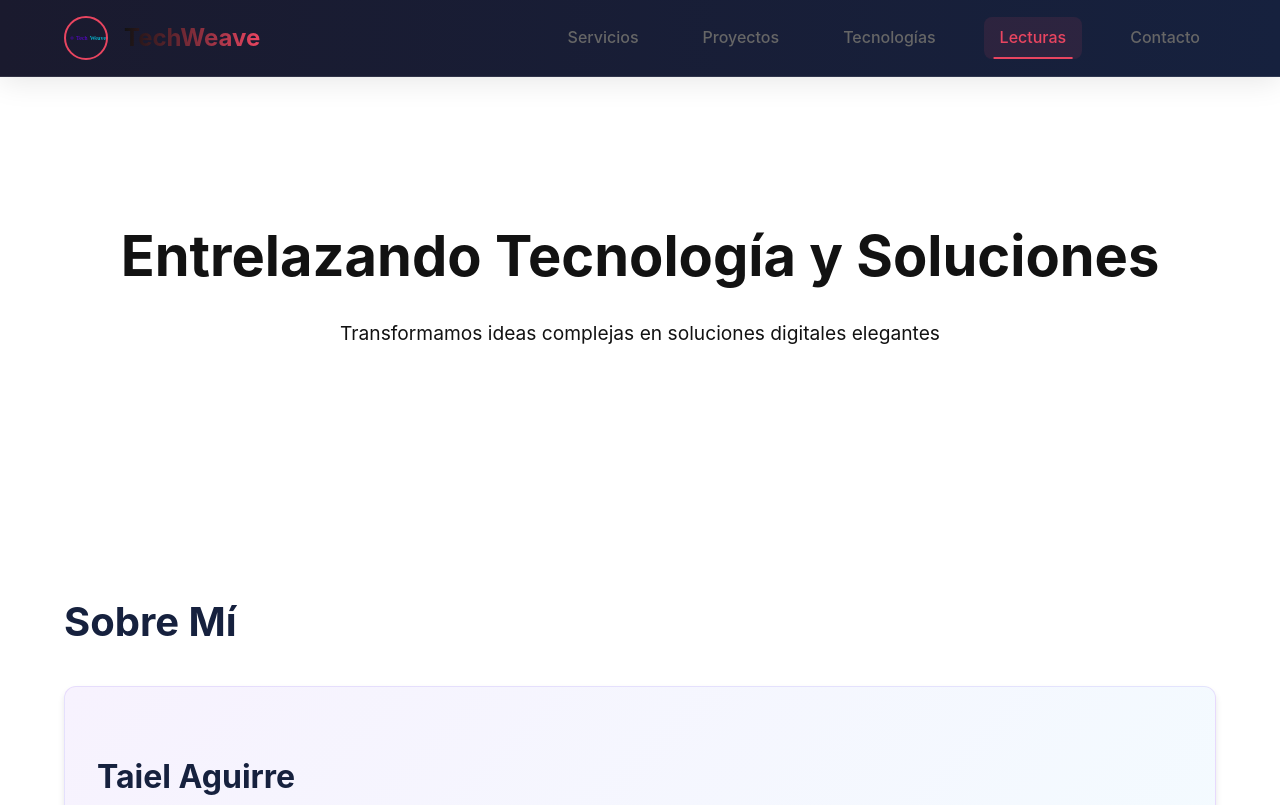
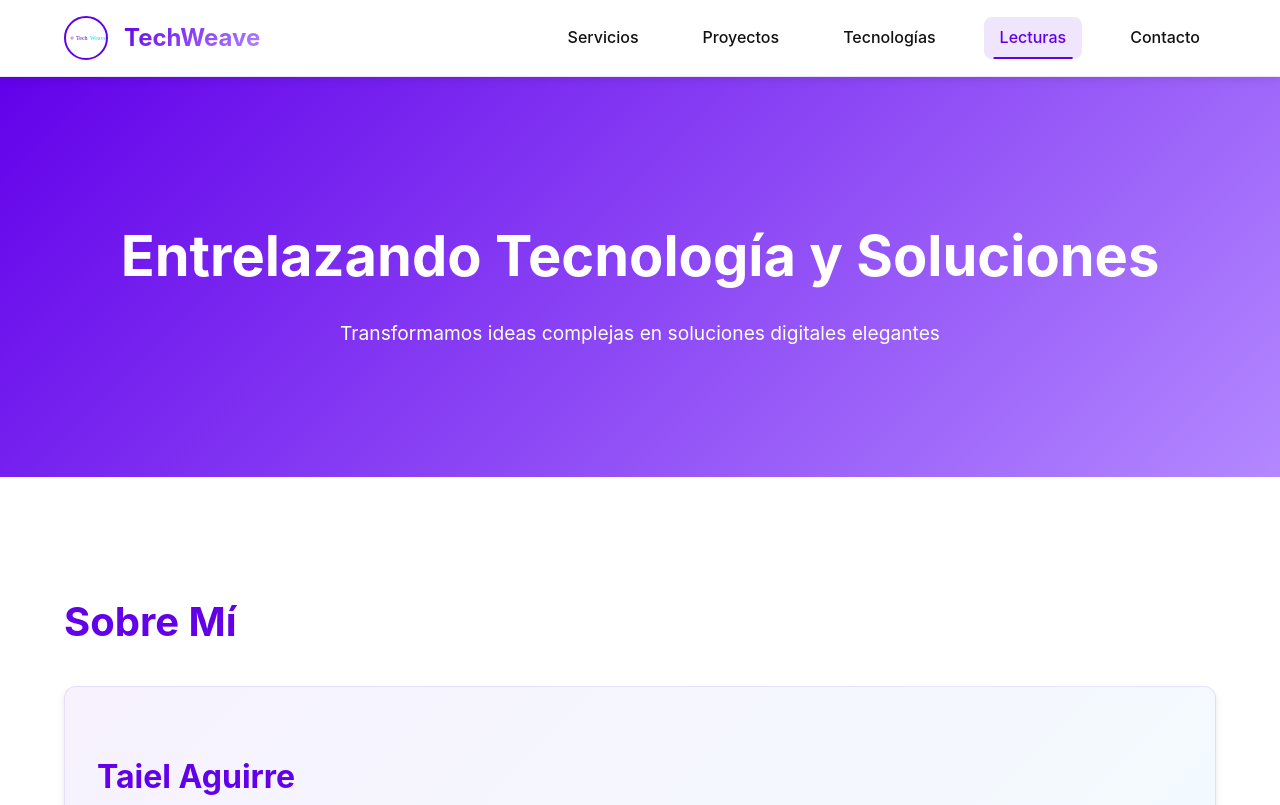
Before and after one commit to TaielAguirre/Portafolio, a plain HTML site: page index.html in a window 1280 px wide. Shown: the top 805 px of the page. Drawn offline with nearby package versions, Linux system fonts and the light colour scheme; some packages are replaced by stand-ins of ours; a script that the page names is missing.

Commit message:
Add files via upload

```diff
--- a/styles.css
+++ b/styles.css
@@ -1,52 +1,35 @@
 /* Variables globales */
 :root {
     /* Paleta de colores principal */
-    --primary-dark: #1a1a2e;
-    --primary: #16213e;
-    --secondary: #0f3460;
-    --accent: #e94560;
+    --primary: #6200EA;
+    --secondary: #B388FF;
+    --accent: #3700B3;
 
     /* Variaciones de color */
-    --accent-light: #ff6b6b;
-    --accent-dark: #c23866;
+    --primary-light: #9E47FF;
+    --primary-dark: #0400BA;
 
     /* Colores de texto */
-    --text-primary: #e9ecef;
-    --text-secondary: #adb5bd;
-    --text-muted: #6c757d;
+    --text-primary: #121212;
+    --text-secondary: #666666;
+    --text-light: #FFFFFF;
 
     /* Colores de fondo */
-    --bg-primary: #0d1117;
-    --bg-secondary: #161b22;
-    --bg-card: #21262d;
-    --bg-hover: #2d333b;
-
-    /* Colores de borde */
-    --border-color: #30363d;
-    --border-hover: #484f58;
-
-    /* Colores de estado */
-    --success: #2ea043;
-    --warning: #f0883e;
-    --danger: #f85149;
-    --info: #58a6ff;
-
-    /* Sombras */
-    --shadow-sm: 0 2px 4px rgba(0, 0, 0, 0.5);
-    --shadow-md: 0 4px 6px rgba(0, 0, 0, 0.5);
-    --shadow-lg: 0 10px 15px rgba(0, 0, 0, 0.5);
-
-    /* Fondos */
     --bg-primary: #FFFFFF;
     --bg-secondary: #F5F5F5;
-
-    /* Texto */
-    --text-primary: #121212;
-    --text-secondary: #666666;
+    --bg-dark: #121212;
+    --bg-light: #FFFFFF;
+    --surface: #FFFFFF;
+
+    /* Colores de borde */
+    --border: rgba(98, 0, 234, 0.1);
 
     /* Efectos */
     --card-shadow: 0 4px 6px rgba(0, 0, 0, 0.1);
     --transition: all 0.3s ease;
+
+    /* Gradientes */
+    --gradient: linear-gradient(135deg, var(--primary), var(--secondary));
 }
 
 /* Estilos generales */
@@ -67,14 +50,13 @@ nav {
     left: 0;
     right: 0;
     z-index: 1000;
-    background: linear-gradient(90deg, var(--primary-dark), var(--primary));
+    background: var(--bg-light);
     padding: 1rem 5%;
     display: flex;
     justify-content: space-between;
     align-items: center;
-    backdrop-filter: blur(10px);
-    border-bottom: 1px solid rgba(255, 255, 255, 0.1);
-    box-shadow: 0 4px 30px rgba(0, 0, 0, 0.1);
+    box-shadow: 0 2px 10px rgba(0, 0, 0, 0.1);
+    border-bottom: 1px solid var(--border);
 }
 
 .nav-brand {
@@ -87,15 +69,15 @@ nav {
     width: 40px;
     height: 40px;
     border-radius: 50%;
-    border: 2px solid var(--accent);
+    border: 2px solid var(--primary);
 }
 
 .nav-brand h1 {
-    color: var(--text-primary);
+    color: var(--primary);
     font-size: 1.5rem;
     font-weight: 700;
     margin: 0;
-    background: linear-gradient(90deg, var(--text-primary), var(--accent));
+    background: var(--gradient);
     -webkit-background-clip: text;
     -webkit-text-fill-color: transparent;
 }
@@ -107,7 +89,7 @@ nav {
 }
 
 .nav-links a {
-    color: var(--text-secondary);
+    color: var(--text-primary);
     text-decoration: none;
     font-weight: 500;
     padding: 0.5rem 1rem;
@@ -124,12 +106,12 @@ nav {
     transform: translateX(-50%);
     width: 0;
     height: 2px;
-    background: var(--accent);
+    background: var(--primary);
     transition: width 0.3s ease;
 }
 
 .nav-links a:hover {
-    color: var(--text-primary);
+    color: var(--primary);
 }
 
 .nav-links a:hover::after {
@@ -137,8 +119,8 @@ nav {
 }
 
 .nav-links a.active {
-    color: var(--accent);
-    background: rgba(233, 69, 96, 0.1);
+    color: var(--primary);
+    background: rgba(98, 0, 234, 0.1);
 }
 
 .nav-links a.active::after {
@@ -178,13 +160,14 @@ nav {
         top: 70px;
         left: 0;
         right: 0;
-        background: linear-gradient(180deg, var(--primary-dark), var(--primary));
+        background: var(--bg-light);
         padding: 2rem;
         flex-direction: column;
         gap: 1rem;
         transform: translateY(-150%);
         transition: transform 0.3s ease;
-        border-bottom: 1px solid rgba(255, 255, 255, 0.1);
+        border-bottom: 1px solid var(--border);
+        box-shadow: 0 4px 10px rgba(0, 0, 0, 0.1);
     }
 
     .nav-links.active {
```
